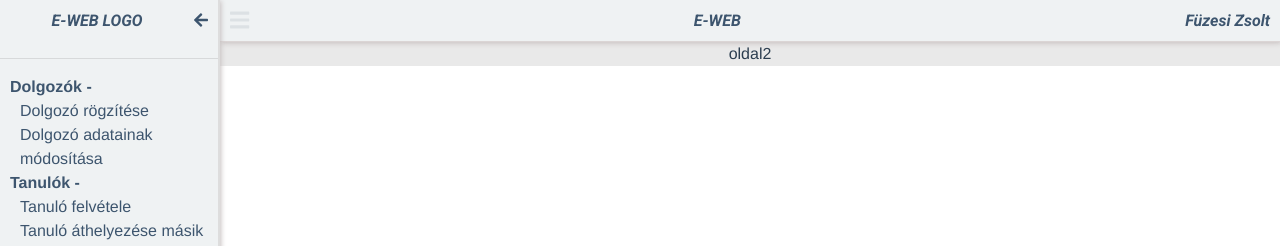
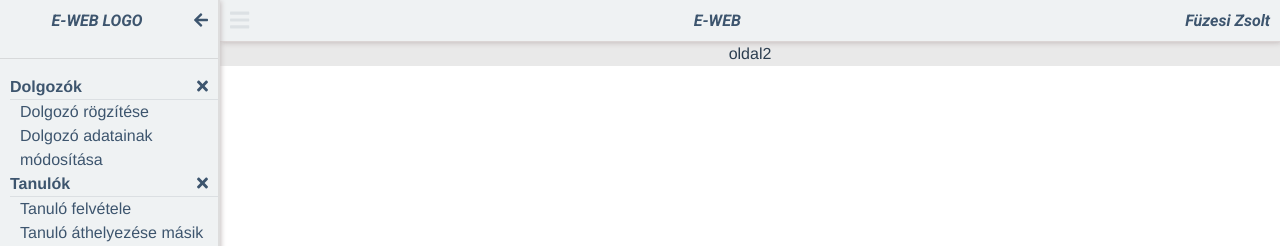
Before and after one commit to Fuzessy/e-gui, a Vue app: page /about in a window 1280 px wide. Shown: the top 246 px of the page. Built offline with nearby package versions, Linux system fonts and the light colour scheme.

Commit message:
menu fixed

```diff
--- a/src/components/mainframe/SideBarMenu.vue
+++ b/src/components/mainframe/SideBarMenu.vue
@@ -2,8 +2,17 @@
   <div class="menu">
     <div v-for="(menuElem, index) in menuStructure" :key="index">
       <div class="main_menu" @click="mainMenuElemClicked(menuElem.id)">
-        {{ menuElem.label }}
-      {{menuElem.submenuHidden ? " +" : " -"}}
+        <div>{{ menuElem.label }}</div>
+
+        <div  class="main_menu_icon"
+              :style="menuElem.submenuHidden === false ? 'display: none' : ''">
+          <i class="fas fa-chevron-down"></i>
+        </div>
+
+        <div  class="main_menu_icon"
+              :style="menuElem.submenuHidden === true ? 'display: none' : ''">
+          <i class="fas fa-times"></i>
+        </div>
       </div>
       <div class="subMenu" :class="menuElem.submenuHidden ? 'submenuHidden' : ''">
         <div
@@ -98,6 +107,27 @@ export default class SideBarMenu extends Vue {
 .main_menu {
   cursor: context-menu;
   font-weight: 600;
+  display: flex;
+  flex-flow: row;
+  border-bottom-width: 1px;
+  border-bottom-style: solid;
+  border-bottom-color: rgba(44, 62, 80, 0.1);
+}
+
+.main_menu div:nth-child(1){
+  flex-grow: 1;
+}
+
+.main_menu:hover{
+  box-shadow: -8px 11px 5px -10px #2c3e50;
+  color: #4e78ae;
+  transition: box-shadow ease-in 0.1s, color 0.1s;
+}
+
+
+.main_menu_icon{
+  margin-right: 10px;
+  margin-left: 10px;
 }
 
 .main-menu:hover {
```
